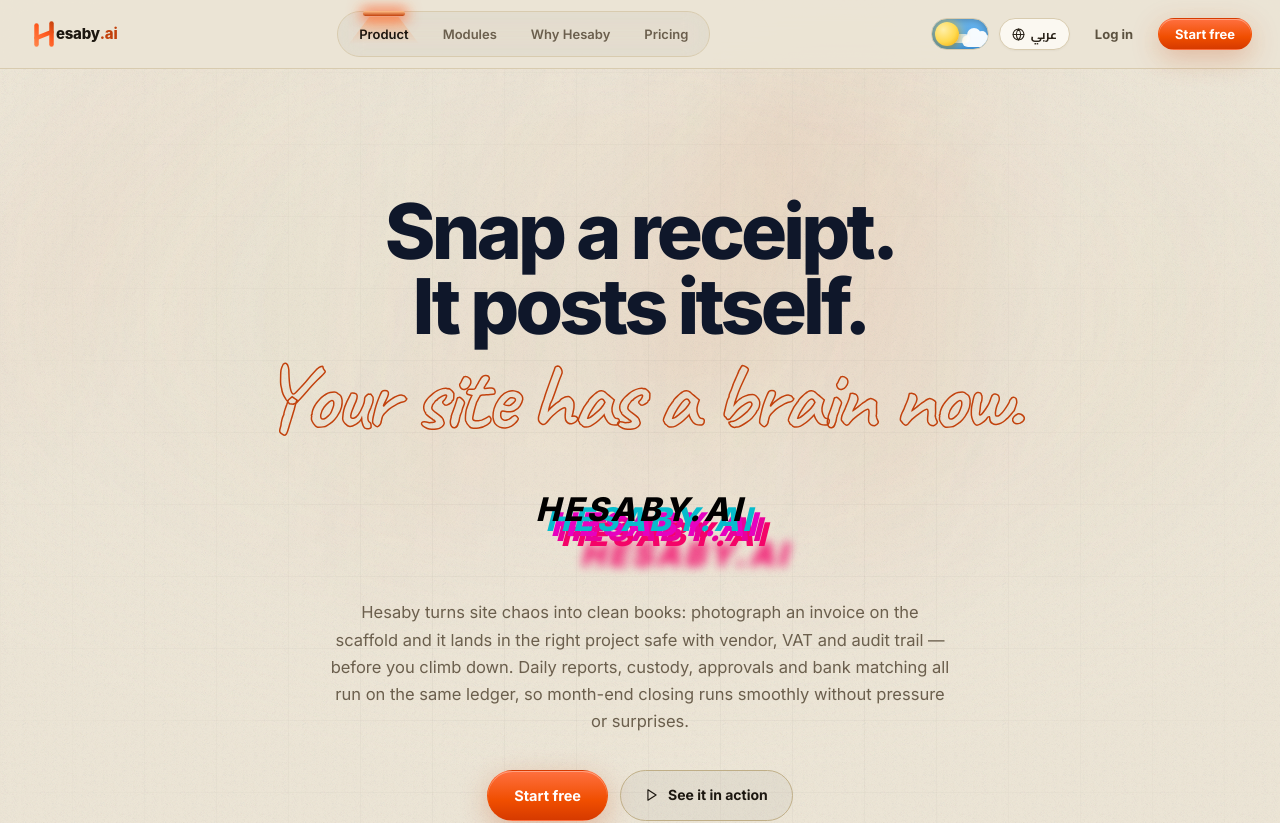
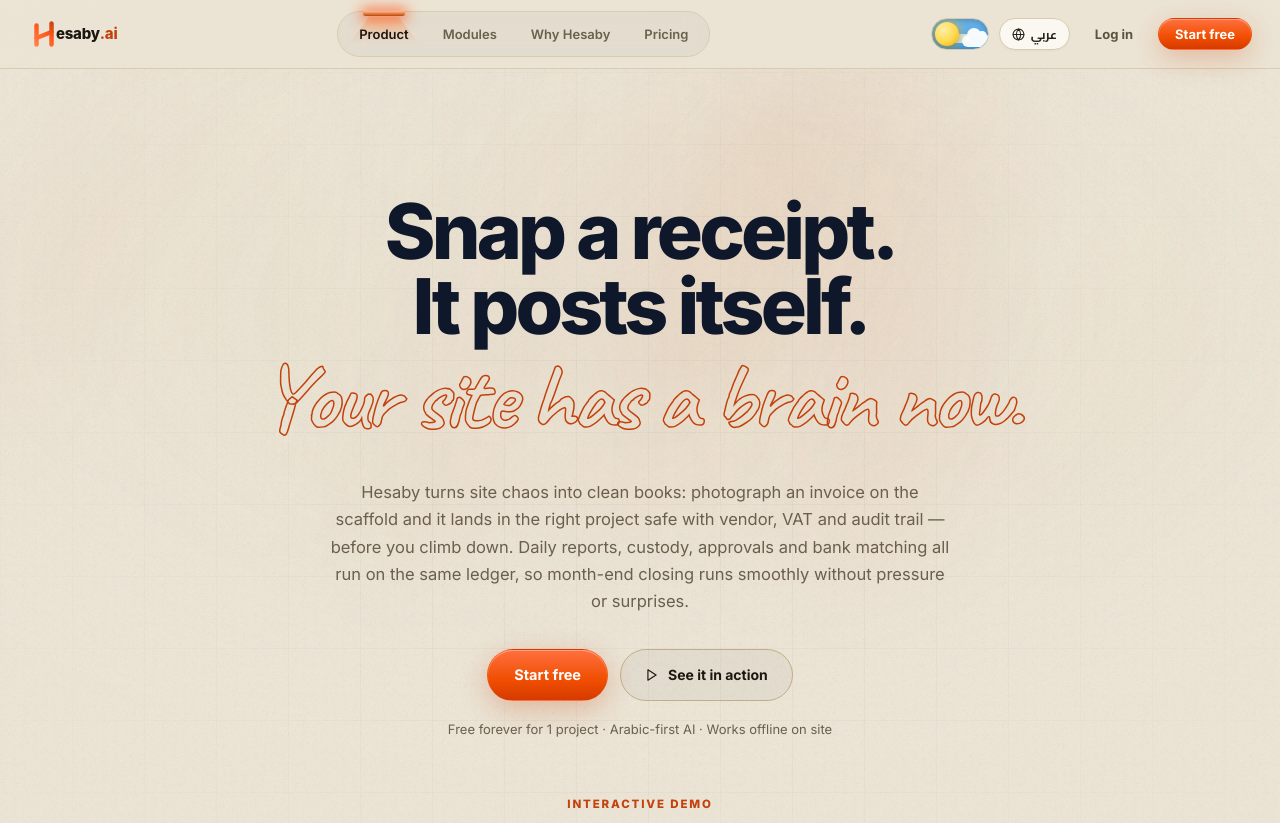
Before and after one commit to 8ofrii/Engineers-Management, a React (Vite) app in the folder client/: page / in a window 1280 px wide. Shown: the top 823 px of the page. Built offline with nearby package versions, Linux system fonts and the light colour scheme; no server answers; a web font is replaced by a local one.

Commit message:
revert(landing): remove rewind logo from hero to keep headline clean and uncluttered

```diff
--- a/client/src/pages/Landing.css
+++ b/client/src/pages/Landing.css
@@ -61,8 +61,7 @@
 .hx-h1{margin:26px 0 0;font-size:clamp(2.9rem,7vw,5.3rem);font-weight:800;letter-spacing:-.05em;line-height:.98;}
 .hx-h1 span{display:block;} .hx-h1 .ac{color:var(--accent);}
 [dir=rtl] .hx-h1{letter-spacing:0;line-height:1.25;}
-.hx-hero-rewind{margin:36px auto 24px;display:flex;justify-content:center;align-items:center;padding-bottom:48px;}
-.hx-sub{margin:20px auto 0;max-width:620px;font-size:16.5px;line-height:1.65;color:var(--muted);}
+.hx-sub{margin:24px auto 0;max-width:620px;font-size:16.5px;line-height:1.65;color:var(--muted);}
 .hx-ctas{display:flex;gap:12px;justify-content:center;flex-wrap:wrap;margin-top:34px;}
 .hx-micro{margin-top:18px;font-size:13px;color:var(--muted);}
 /* dashboard frame — Qronos style */
--- a/client/src/pages/Landing.jsx
+++ b/client/src/pages/Landing.jsx
@@ -11,7 +11,6 @@
 import DisplayCards from '@/components/ui/display-cards';
 import { LampContainer } from '@/components/ui/lamp';
 import TubeNav from '@/components/ui/tubelight-navbar';
-import TextRewind from '@/components/ui/text-rewind';
 import { motion, MotionConfig } from 'framer-motion';
 import { cn } from '@/lib/utils';
 import './Landing.css';
@@ -146,9 +145,6 @@
       <div className="hx-stage"><div className="hx-ember"/><div className="hx-grain"/>
         <div className="hx-inner hx-hero">
           <h1 className="hx-h1"><span>{T('Snap a receipt.','فاتورة؟')}</span><span>{T('It posts itself.','صوت؟ صورة؟')}</span><span className="hx-hw"><HandwritingText text={T('Your site has a brain now.','كله بحسابه')} arabic={isRTL} replayKey={`${i18n.language}-${theme}`} /></span></h1>
-          <div className="hx-hero-rewind">
-            <TextRewind text="HESABY.AI" />
-          </div>
           <p className="hx-sub">{T('Hesaby turns site chaos into clean books: photograph an invoice on the scaffold and it lands in the right project safe with vendor, VAT and audit trail — before you climb down. Daily reports, custody, approvals and bank matching all run on the same ledger, so month-end closing runs smoothly without pressure or surprises.','حسابي بيحوّل فوضى الموقع لدفاتر نضيفة: صوّر الفاتورة وانت على السقالة، وهتنزل في خزينة المشروع الصح بالمورّد والضريبة وسجل التدقيق — قبل ما تنزل انت. التقارير اليومية والعهد والاعتمادات والمطابقة البنكية كلهم على نفس الدفتر، فإقفال آخر الشهر يبطّل يكون ضغط وتوتر ومفاجآت.')}</p>
           <div className="hx-ctas"><Link to={user?'/dashboard':'/signup'} className="hx-btn hx-btn-fire">{T('Start free','ابدأ مجانًا')}</Link><a href="#preview" onClick={(e)=>go(e,'preview')} className="hx-btn hx-btn-ghost"><Play size={14}/>{T('See it in action','شوفه شغّال')}</a></div>
           <div className="hx-micro">{T('Free forever for 1 project · Arabic-first AI · Works offline on site','مجاني للأبد لمشروع واحد · ذكاء اصطناعي عربي أولًا · شغّال في الموقع من غير نت')}</div>
```
